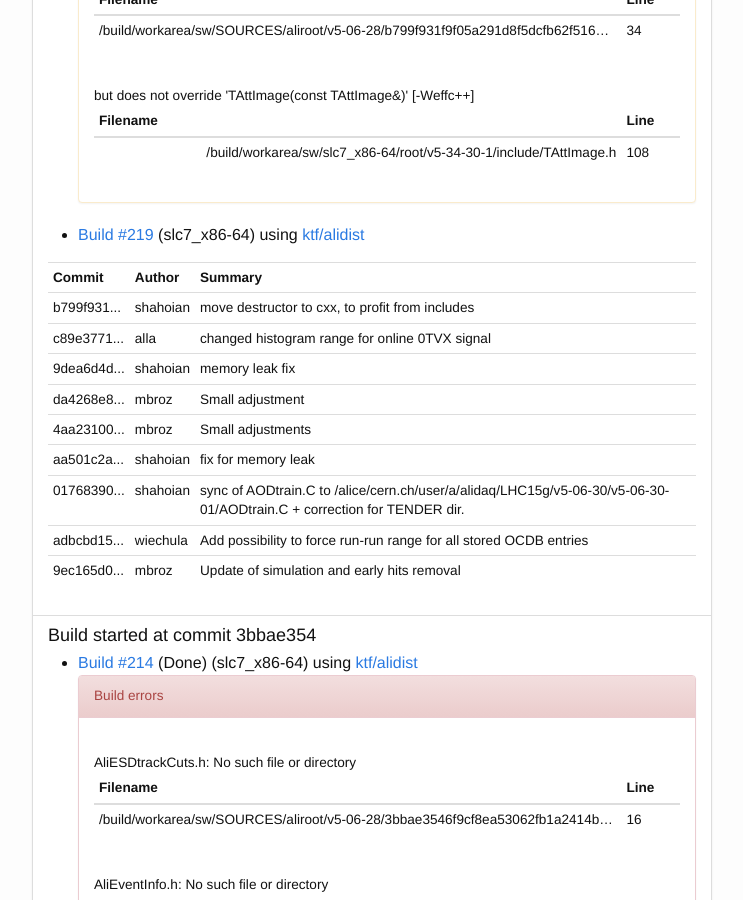
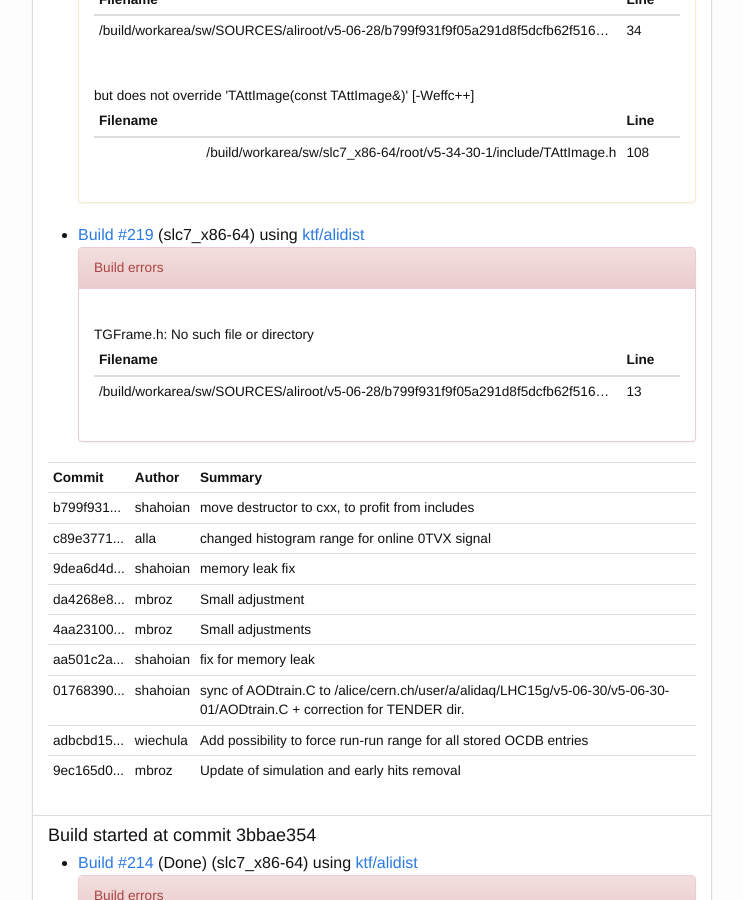
Before and after one commit to alisw/alisw.github.io, a Jekyll site: the page built from index.html, in a window 1280 px wide and 900 px high, scrolled down 1388 px. Shown: the whole window, without its empty margins (268-1011 px from the left). Built offline with Jekyll 4.4.1, drawn with Linux system fonts in a browser that asks for light colours; nearby versions of some CDN libraries.

Commit message:
Updated results.

```diff
--- a/_data/errors.json
+++ b/_data/errors.json
@@ -160,6 +160,23 @@
             }
           } ]
         }
+      }, {
+        "key" : "219",
+        "by_message" : {
+          "buckets" : [ {
+            "key" : "TGFrame.h: No such file or directory",
+            "filename" : {
+              "buckets" : [ {
+                "key" : "/build/workarea/sw/SOURCES/aliroot/v5-06-28/b799f931f9f05a291d8f5dcfb62f51675f0b94dd/MONITOR/MONITOR/AliTestChildProc.h",
+                "line" : {
+                  "buckets" : [ {
+                    "key" : "13"
+                  } ]
+                }
+              } ]
+            }
+          } ]
+        }
       } ]
     }
   }
```
Also changed, not shown: _data/build.json.
